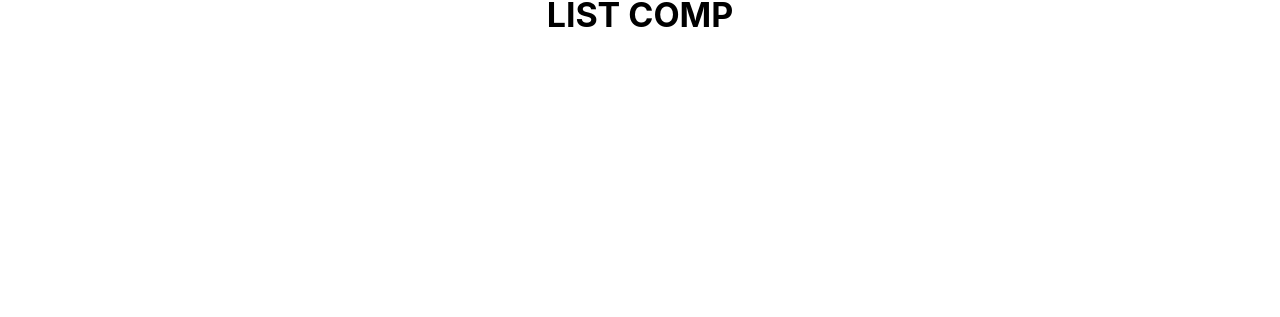
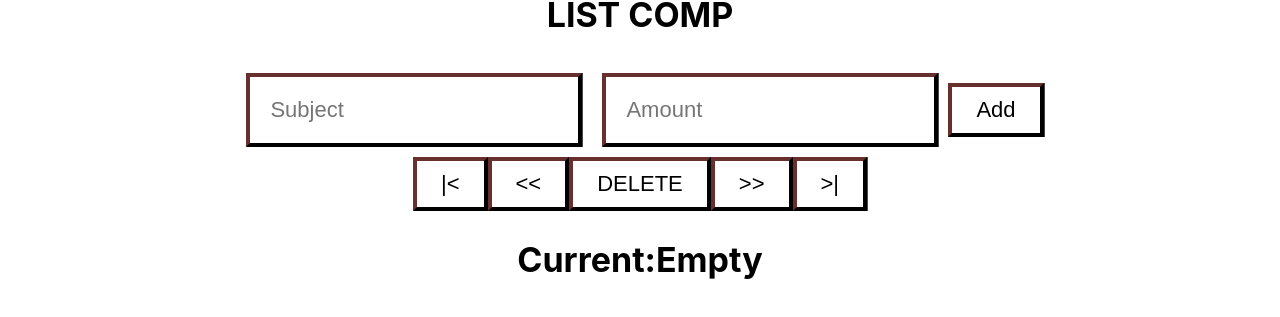
Before and after one commit to EvaLappski/Cohort2, a React (Create React App) app: page / in a window 1280 px wide. Both pictures are taken after a click on the button 1119 px from the left and 274 px from the top of the page. Shown: the part 391-708 px from the top of the page. Built offline with nearby package versions, Linux system fonts and the light colour scheme.

Commit message:
UI complete

```diff
--- a/src/components/LinkedList.js
+++ b/src/components/LinkedList.js
@@ -51,6 +51,7 @@ class LinkedList {
 			this.current = this.tail;
 			return this.current.subject
 		}
+
 	}
 
     next (){
@@ -59,7 +60,7 @@ class LinkedList {
     		return this.current.subject;
     	}
     	else {
-    		return "you've reached the end of the list"
+    		this.first()
     	}
    }
 
@@ -70,8 +71,8 @@ class LinkedList {
    		return this.current.subject
    		}
    		else {
-   		return "you've reached the start of the list"
-   		}
+    		this.last()
+    	}
    }
 
    delete(){
@@ -110,7 +111,7 @@ class LinkedList {
 
    showCurrent(){
    	if(this.current === null){
-   		return "error";
+   		return "Empty";
    	}
    	return this.current.subject
    }
--- a/src/components/ListComp.js
+++ b/src/components/ListComp.js
@@ -1,16 +1,66 @@
 import React from "react";
 import '.././App.css';
+import LinkedList from './LinkedList'
+import LinkedListNode from './LinkedListNode'
 
 class ListComp extends React.Component {
 	constructor(){
 		super();
+		this.LinkedList = new LinkedList
 	}
+
+	createNewNode = () => {
+		let subject = document.getElementById('input1').value;
+		let amount = document.getElementById('input2').value;
+		this.LinkedList.insert(subject, amount);
+		console.log('you clicked add', this.LinkedList);
+		this.setState({LinkedList: this.LinkedList})
+	}
+
+
+	deleteCurrentNode = () => {
+		this.LinkedList.delete();
+		this.setState({LinkedList: this.LinkedList})
+	}
+
+	first = () => {
+		this.LinkedList.first();
+		this.setState({LinkedList: this.LinkedList})
+	}
+
+	last = () => {
+		this.LinkedList.last();
+		this.setState({LinkedList: this.LinkedList})
+	}
+
+	next = () => {
+		this.LinkedList.next();
+		this.setState({LinkedList: this.LinkedList})
+	}
+
+	previous = () => {
+		this.LinkedList.previous();
+		this.setState({LinkedList: this.LinkedList})
+	}
+
 
 	render(){
 
 		return (
 			<div>
 			<h2> LIST COMP </h2>
+			<input placeholder='Subject' id='input1'/>
+			<input placeholder='Amount' id='input2' />
+			<button className= 'button2' id='ok' onClick= {this.createNewNode}>Add</button>
+			<br></br>
+			<button className= 'button2' id='first' onClick={this.first}>{'|<'}</button>
+			<button className= 'button2' id='previous' onClick={this.previous}>{'<<'}</button>
+			<button className= 'button2' id='delete' onClick={this.deleteCurrentNode}>DELETE</button>
+			<button className= 'button2' id='next' onClick={this.next}>{'>>'}</button>
+			<button className= 'button2' id='last' onClick={this.last}>{'>|'}</button>
+			<h2>Current:{this.LinkedList.showCurrent()}</h2>
+
+
 			</div>
 		)
 
```
Also changed, not shown: 1 other file (tests, documents, lock files or other folders).
